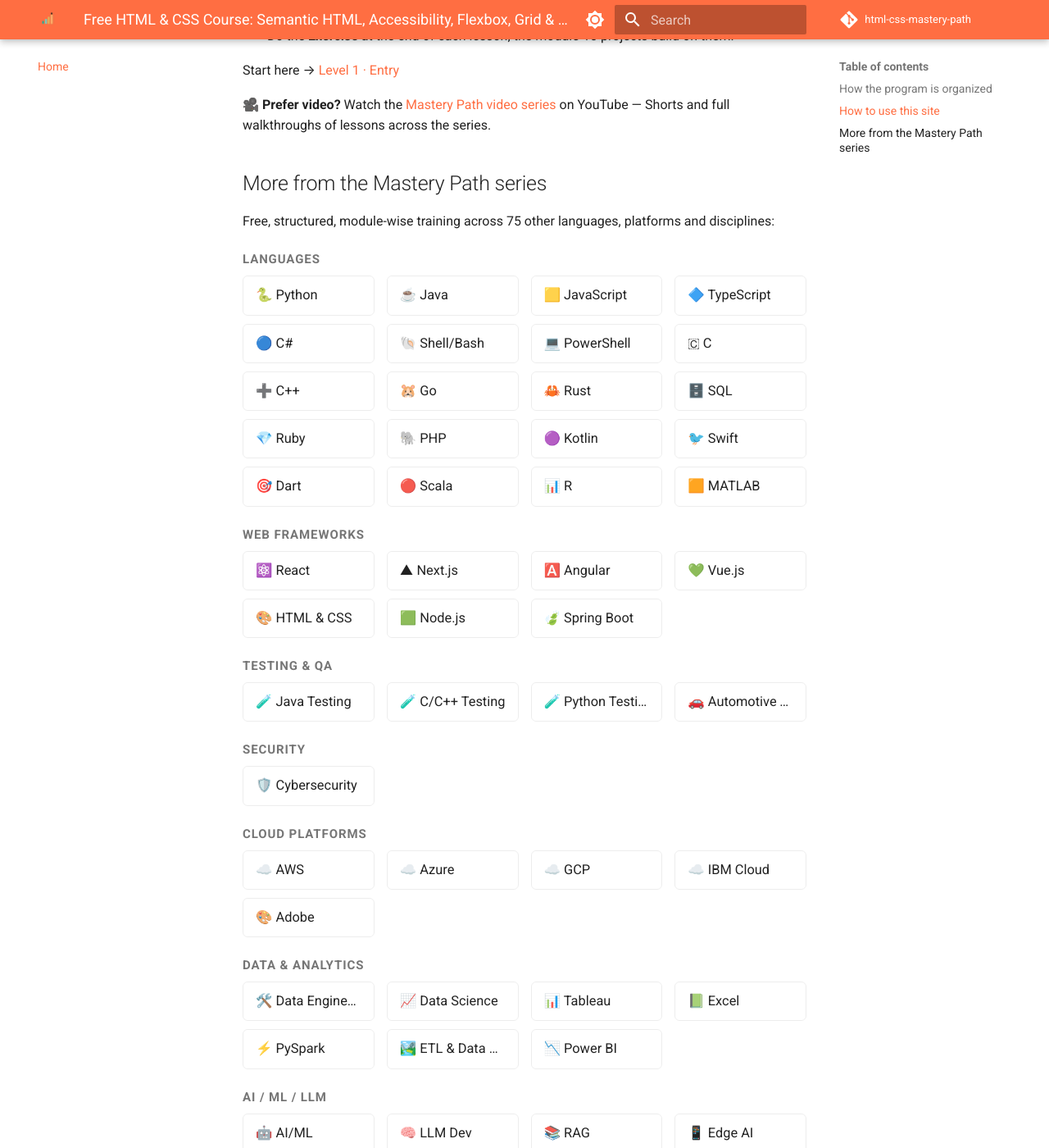
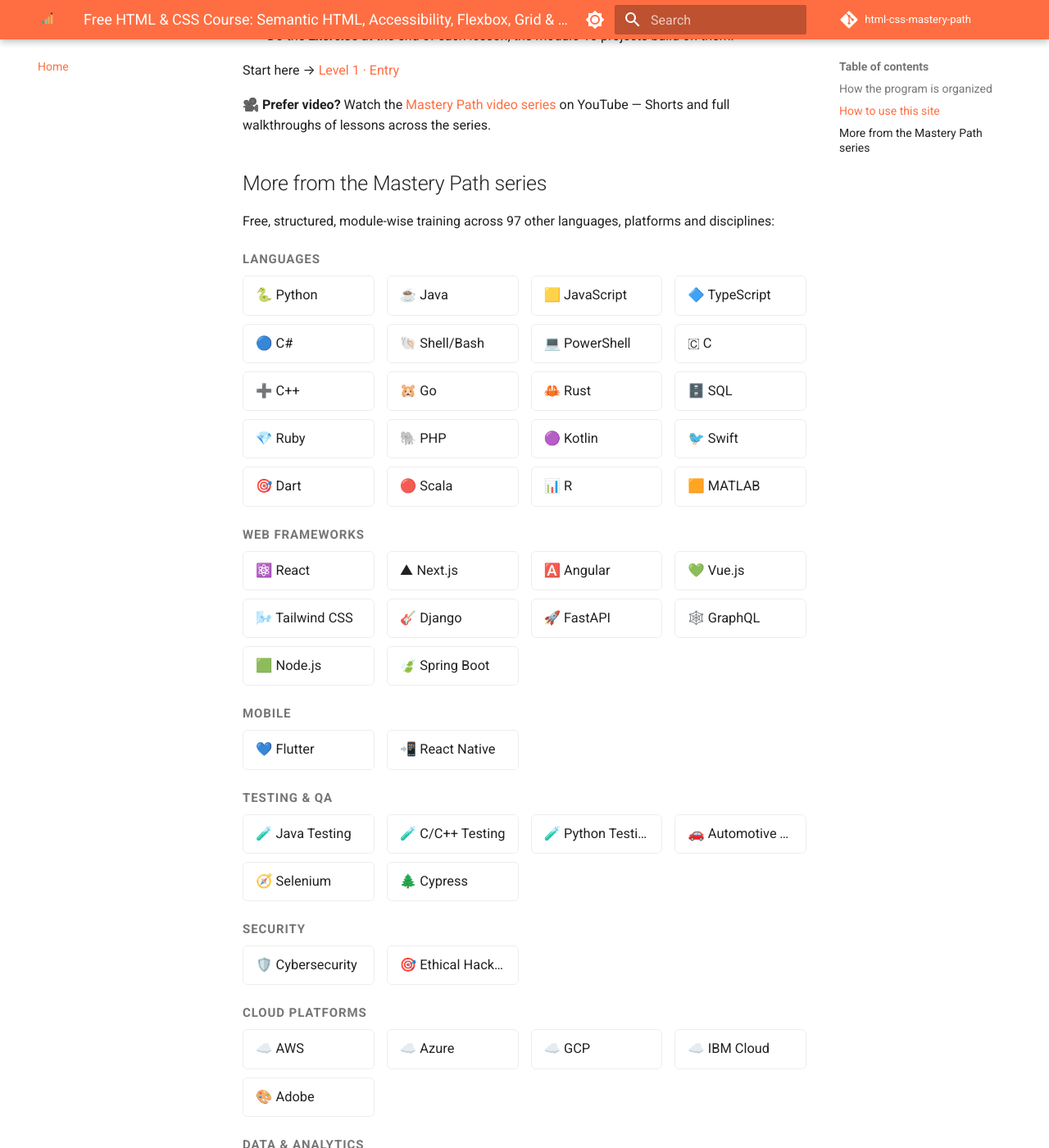
Before and after one commit to SIGILIPELLI/html-css-mastery-path, an MkDocs documentation site: the page built from docs/index.md, in a window 1280 px wide and 1400 px high, scrolled down 2062 px. Shown: the whole window at 82% size. Built offline with MkDocs 1.6.1 and Material for MkDocs 9.7.7, drawn with Linux system fonts in a browser that asks for light colours; comment, search, counter and statistics services are not loaded; some of the changed text lies outside the part shown.

Commit message:
Refresh cross-site course links to current 98-course catalog
Regenerate the "More from the Mastery Path series" grid and the
404-page course count from the hub's current site list — this page
had drifted out of sync as new courses were added to the network.

Co-Authored-By: Claude Sonnet 5 <noreply@anthropic.com>
Claude-Session: https://claude.ai/code/session_01Hje8nqbBP9V9WQ3JEcJc69

```diff
--- a/docs/index.md
+++ b/docs/index.md
@@ -94,7 +94,7 @@ Start here → [Level 1 · Entry](level-1/index.md)
 
 ## More from the Mastery Path series
 
-Free, structured, module-wise training across 75 other languages, platforms and disciplines:
+Free, structured, module-wise training across 97 other languages, platforms and disciplines:
 
 <div class="mastery-grid-wrap">
 <p class="mastery-grid-category">Languages</p>
@@ -126,9 +126,17 @@ Free, structured, module-wise training across 75 other languages, platforms and
   <a href="https://sigilipelli.github.io/nextjs-mastery-path/">▲ Next.js</a>
   <a href="https://sigilipelli.github.io/angular-mastery-path/">🅰️ Angular</a>
   <a href="https://sigilipelli.github.io/vue-mastery-path/">💚 Vue.js</a>
-  <a href="https://sigilipelli.github.io/html-css-mastery-path/">🎨 HTML & CSS</a>
+  <a href="https://sigilipelli.github.io/tailwind-mastery-path/">🌬️ Tailwind CSS</a>
+  <a href="https://sigilipelli.github.io/django-mastery-path/">🎸 Django</a>
+  <a href="https://sigilipelli.github.io/fastapi-mastery-path/">🚀 FastAPI</a>
+  <a href="https://sigilipelli.github.io/graphql-mastery-path/">🕸️ GraphQL</a>
   <a href="https://sigilipelli.github.io/nodejs-mastery-path/">🟩 Node.js</a>
   <a href="https://sigilipelli.github.io/spring-boot-mastery-path/">🍃 Spring Boot</a>
+</div>
+<p class="mastery-grid-category">Mobile</p>
+<div class="mastery-grid">
+  <a href="https://sigilipelli.github.io/flutter-mastery-path/">💙 Flutter</a>
+  <a href="https://sigilipelli.github.io/react-native-mastery-path/">📲 React Native</a>
 </div>
 <p class="mastery-grid-category">Testing & QA</p>
 <div class="mastery-grid">
@@ -136,10 +144,13 @@ Free, structured, module-wise training across 75 other languages, platforms and
   <a href="https://sigilipelli.github.io/cpp-testing-mastery-path/">🧪 C/C++ Testing</a>
   <a href="https://sigilipelli.github.io/python-testing-mastery-path/">🧪 Python Testing</a>
   <a href="https://sigilipelli.github.io/automotive-testing-mastery-path/">🚗 Automotive Testing</a>
+  <a href="https://sigilipelli.github.io/selenium-mastery-path/">🧭 Selenium</a>
+  <a href="https://sigilipelli.github.io/cypress-mastery-path/">🌲 Cypress</a>
 </div>
 <p class="mastery-grid-category">Security</p>
 <div class="mastery-grid">
   <a href="https://sigilipelli.github.io/cybersecurity-mastery-path/">🛡️ Cybersecurity</a>
+  <a href="https://sigilipelli.github.io/ethical-hacking-mastery-path/">🎯 Ethical Hacking</a>
 </div>
 <p class="mastery-grid-category">Cloud Platforms</p>
 <div class="mastery-grid">
@@ -159,6 +170,14 @@ Free, structured, module-wise training across 75 other languages, platforms and
   <a href="https://sigilipelli.github.io/etl-datalake-mastery-path/">🏞️ ETL & Data Lake</a>
   <a href="https://sigilipelli.github.io/power-bi-mastery-path/">📉 Power BI</a>
 </div>
+<p class="mastery-grid-category">Databases</p>
+<div class="mastery-grid">
+  <a href="https://sigilipelli.github.io/postgresql-mastery-path/">🐘 PostgreSQL</a>
+  <a href="https://sigilipelli.github.io/mongodb-mastery-path/">🍃 MongoDB</a>
+  <a href="https://sigilipelli.github.io/redis-mastery-path/">🟥 Redis</a>
+  <a href="https://sigilipelli.github.io/snowflake-mastery-path/">❄️ Snowflake</a>
+  <a href="https://sigilipelli.github.io/databricks-mastery-path/">🧱 Databricks</a>
+</div>
 <p class="mastery-grid-category">AI / ML / LLM</p>
 <div class="mastery-grid">
   <a href="https://sigilipelli.github.io/ai-ml-mastery-path/">🤖 AI/ML</a>
--- a/docs/overrides/404.html
+++ b/docs/overrides/404.html
@@ -6,7 +6,7 @@
   <p>That link is broken, or the page moved. Try one of these instead:</p>
   <p class="mp-404-actions">
     <a href="{{ config.site_url }}" class="md-button md-button--primary">← Back to {{ config.site_name }}</a>
-    <a href="https://sigilipelli.github.io/" class="md-button">Search all 64 courses</a>
+    <a href="https://sigilipelli.github.io/" class="md-button">Search all 98 courses</a>
   </p>
 </div>
 <style>
```
Also changed, not shown: other parts of docs/index.md (+8 -0 lines).
